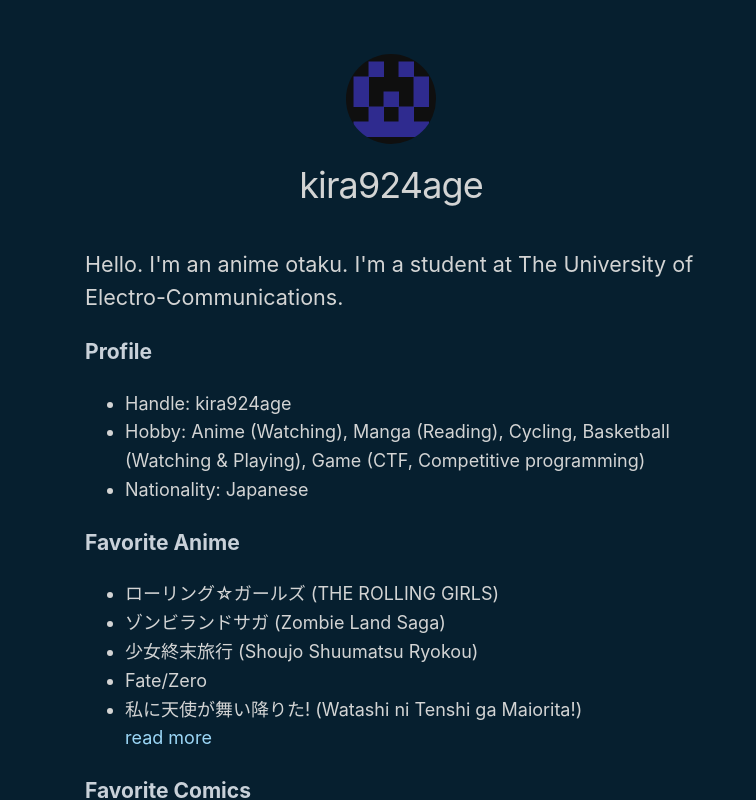
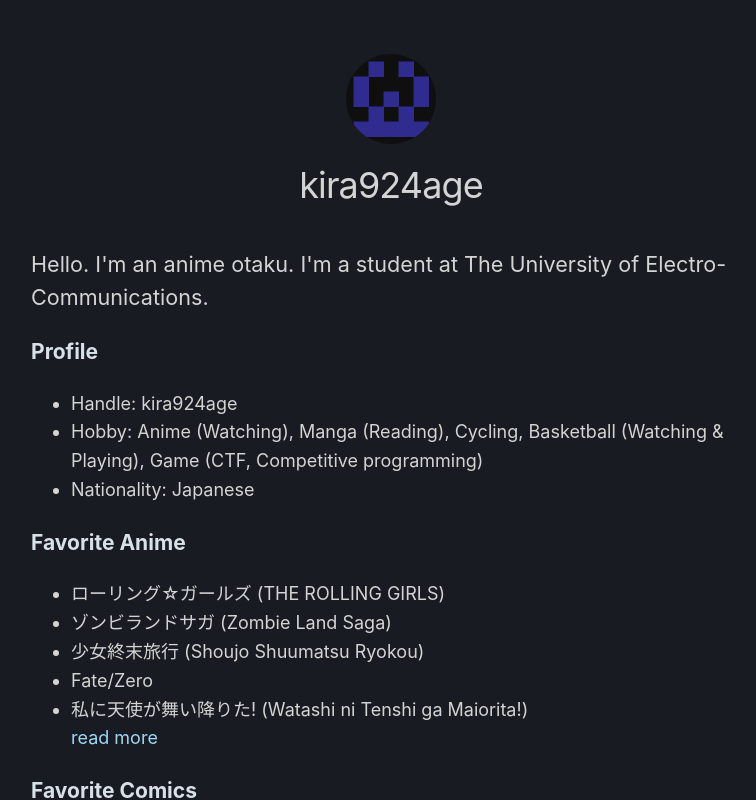
Before and after one commit to kira924age/kira924age.com, a Next.js app: page / in a window 1280 px wide. Shown: the top 800 px of the page, without its empty margins (249-1005 px from the left). Built offline with nearby package versions, Linux system fonts and the light colour scheme.

Commit message:
Update CSS

```diff
--- a/components/layout.module.css
+++ b/components/layout.module.css
@@ -1,5 +1,5 @@
 .container {
-  max-width: 36rem;
+  max-width: 42rem;
   padding: 0 1rem;
   margin: 3rem auto 6rem;
 }
--- a/styles/global.css
+++ b/styles/global.css
@@ -1,6 +1,6 @@
 html,
 body {
-  background-color: #061F2F;
+  background-color: #191b22;
   color: #d3d4d4;
   padding: 0;
   margin: 0;
@@ -11,7 +11,7 @@ body {
 }
 
 h3 {
-  color: #c9d1d9;
+  color: #d9e1e8;
 }
 
 * {
```
